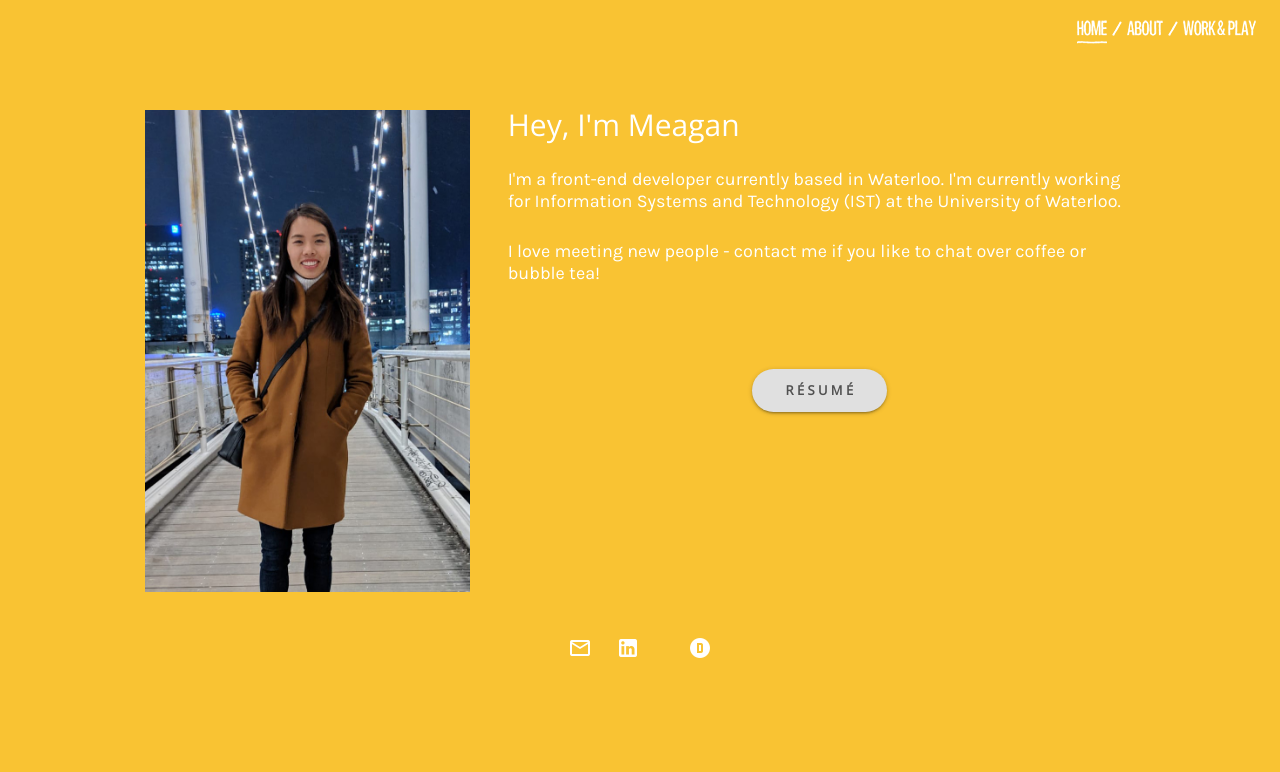
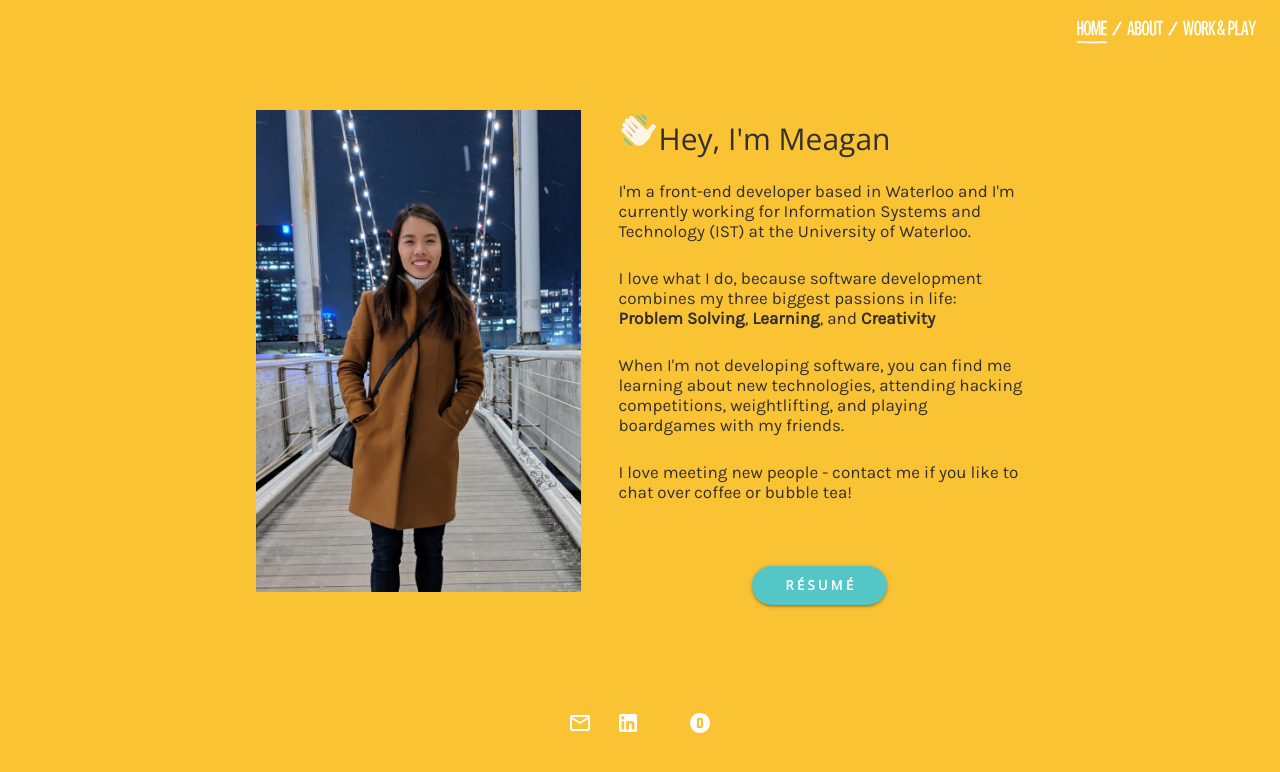
Before and after one commit to meagan-lai/Personal-Website, a React (Create React App) app: page /about in a window 1280 px wide. Shown: the top 772 px of the page. Built offline with nearby package versions, Linux system fonts and the light colour scheme.

Commit message:
stlying change to about me page

```diff
--- a/src/components/BottomBar.js
+++ b/src/components/BottomBar.js
@@ -11,10 +11,13 @@ export default class BottomBar extends Component {
       <div
         align="middle"
         style={{
+          position: "static",
           display: "flex",
           alignItems: "center",
           justifyContent: "center",
-          margin: 30
+          margin: "3.5%",
+          bottom: 20,
+          justifySelf: "center"
         }}
       >
         <Tooltip title="MeaganLai@hotmail.com" placement="bottom">
--- a/src/screens/About.js
+++ b/src/screens/About.js
@@ -1,26 +1,39 @@
 import React from "react";
 import PropTypes from "prop-types";
-import { withStyles } from "@material-ui/core/styles";
+import {
+  withStyles,
+  MuiThemeProvider,
+  createMuiTheme
+} from "@material-ui/core/styles";
 import profile from "../images/profile.jpg";
 import BottomBar from "../components/BottomBar";
 import Button from "@material-ui/core/Button";
 import pdf from "../images/Resume.pdf";
 import Typography from "@material-ui/core/Typography";
+import wave from "../images/wave.png";
+
+const theme = createMuiTheme({
+  palette: {
+    primary: {
+      main: "#55C6C6"
+    }
+  }
+});
 
 const styles = theme => ({
   root: {
     position: "relative",
     paddingTop: 10,
     paddingLeft: 4,
-    fontSize: 18,
-    color: "white",
+    fontSize: 17,
+    color: "#332f2f",
     textAlign: "left",
     fontFamily: ["Karla", "sans-serif"]
   },
   title: {
     position: "relative",
     fontSize: 30,
-    color: "white",
+    color: "#332f2f",
     marginTop: 10,
     lineHeight: 1,
     paddingLeft: 4,
@@ -33,14 +46,14 @@ const styles = theme => ({
     paddingLeft: 34,
     paddingRight: 34,
     borderRadius: 300,
-    margin: 50
+    margin: 30
   }
 });
 
 function About(props) {
   const { classes } = props;
   return (
-    <div>
+    <MuiThemeProvider theme={theme}>
       <div
         style={{
           display: "flex",
@@ -54,12 +67,29 @@ function About(props) {
           src={profile}
           style={{ height: 482, paddingLeft: 17, paddingRight: 17 }}
         />
-        <div style={{ paddingLeft: 17, paddingRight: 17 }}>
-          <text className={classes.title}>Hey, I'm Meagan</text>
+        <div style={{ paddingLeft: 17, paddingRight: 17, width: "40%" }}>
+          <text className={classes.title}>
+            {" "}
+            <img src={wave} style={{ height: 40, color: "white" }} />
+            Hey, I'm Meagan
+          </text>
           <p className={classes.root}>
-            I'm a front-end developer currently based in Waterloo. I'm currently
+            I'm a front-end developer based in Waterloo and I'm currently
             working for Information Systems and Technology (IST) at the
             University of Waterloo.
+          </p>
+          <p className={classes.root}>
+            I love what I do, because software development combines my three
+            biggest passions in life:{" "}
+            <text style={{ fontWeight: "bold" }}>Problem Solving</text>,{" "}
+            <text style={{ fontWeight: "bold" }}>Learning</text>, and{" "}
+            <text style={{ fontWeight: "bold" }}>Creativity</text>
+          </p>
+
+          <p className={classes.root}>
+            When I'm not developing software, you can find me learning about new
+            technologies, attending hacking competitions, weightlifting, and
+            playing boardgames with my friends.
           </p>
           <p className={classes.root}>
             I love meeting new people - contact me if you like to chat over
@@ -67,17 +97,17 @@ function About(props) {
           </p>
           <div style={{ padding: 17, textAlign: "center" }}>
             <Button
+              color="primary"
               variant="contained"
               className={classes.button}
               href={pdf}
               target="_blank"
             >
               <Typography
-                variant="button"
                 style={{
-                  color: "#515151",
+                  color: "white",
                   fontFamily: ["Open Sans", "sans-serif"],
-                  fontWeight: "bold",
+                  fontWeight: 800,
                   fontSize: 13
                 }}
               >
@@ -89,7 +119,7 @@ function About(props) {
       </div>
 
       <BottomBar />
-    </div>
+    </MuiThemeProvider>
   );
 }
 
--- a/src/screens/Home.js
+++ b/src/screens/Home.js
@@ -55,13 +55,15 @@ export class Home extends React.Component {
 
   render() {
     return (
+      <div>
         <div
           style={{
             height: "80%",
             display: "flex",
             flexDirection: "column",
             justifyContent: "center",
-          backgroundColor: "#F9C333"
+            backgroundColor: "#F9C333",
+            margin: "11.5%"
           }}
         >
           <div
@@ -112,7 +114,8 @@ export class Home extends React.Component {
             style={{
               display: "flex",
               alignItems: "center",
-            justifyContent: "center"
+              justifyContent: "center",
+              margin: "2.5%"
             }}
           >
             <Icon style={{ color: "white", margin: 10, fontSize: 40 }}>
@@ -131,6 +134,7 @@ export class Home extends React.Component {
               <span class=" mdi mdi-language-css3" />
             </Icon>
           </div>
+        </div>
         <BottomBar />
       </div>
     );
```
Also changed, not shown: src/images/wave.png (added), src/images/wave2.png (added). Lines whose indentation alone changed are shown as unchanged.
